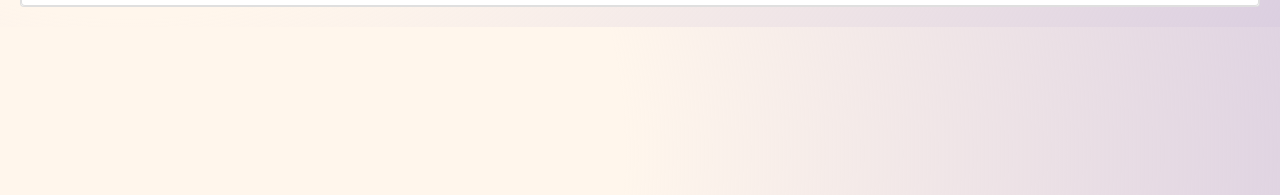
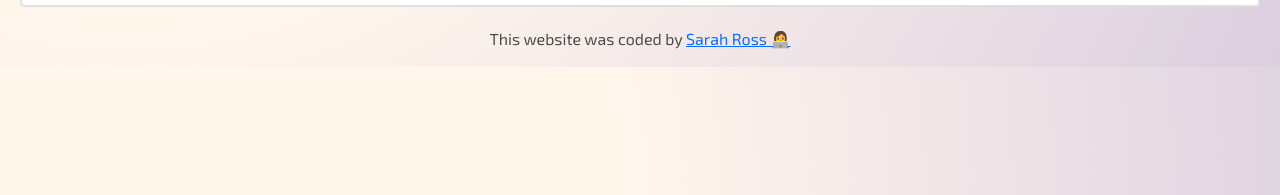
Before and after one commit to sarah-ross/shecodes-plus, a plain HTML site: page index.html in a window 1280 px wide. Shown: the part 605-800 px from the top of the page. Drawn offline with nearby package versions, Linux system fonts and the light colour scheme.

Commit message:
Repository link added to bottom of page

```diff
--- a/index.html
+++ b/index.html
@@ -131,6 +131,7 @@
       </div>
 	</div>
 </div>
+	<p class="repository">This website was coded by <a href="https://github.com/sarah-ross/shecodes-plus" target="_blank">Sarah Ross 👩‍💻</a></p>
 </div>
 <script src="src/weather.js"></script>
 </body>
--- a/src/style.css
+++ b/src/style.css
@@ -64,6 +64,10 @@ h1 {
 	font-size: 64px;
 }
 
+.repository {
+	text-align: center;
+}
+
 #location-button {
 	background: none;
 	border: 1px solid #075fd6;
```
Also changed, not shown: 1 other file.
